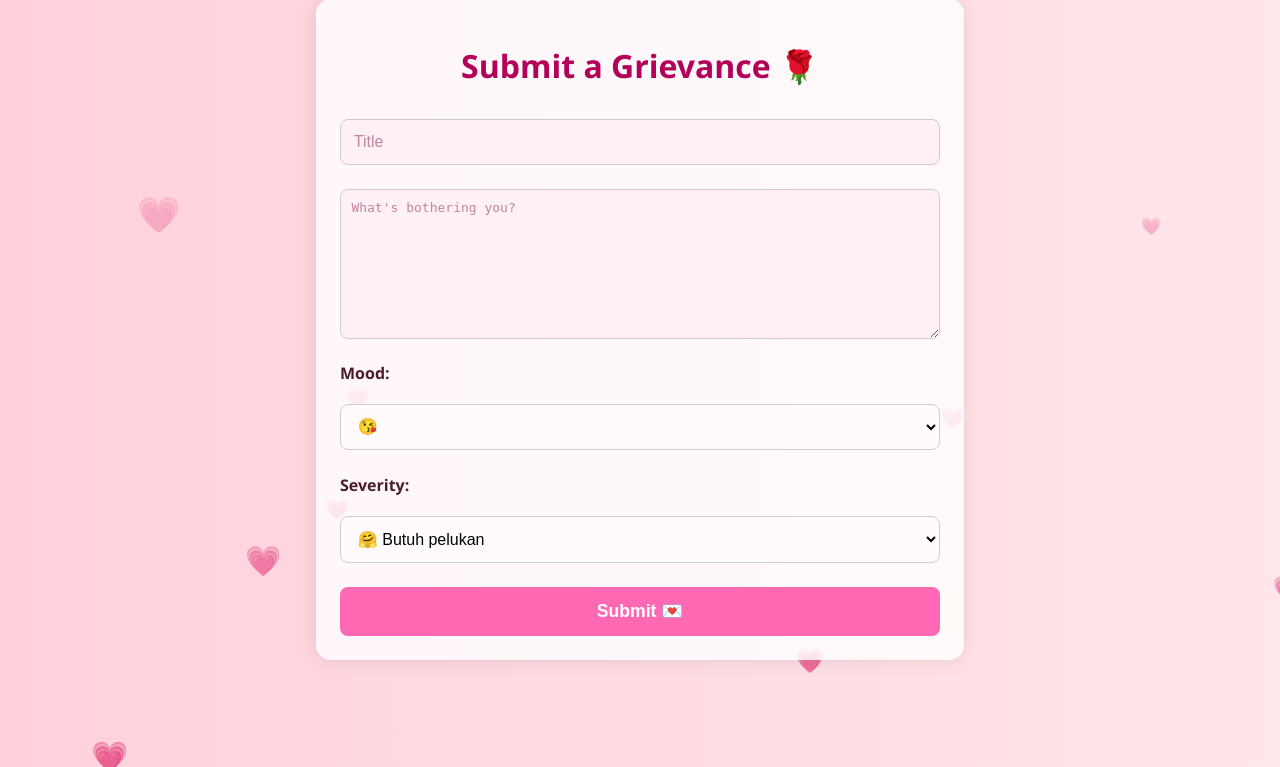
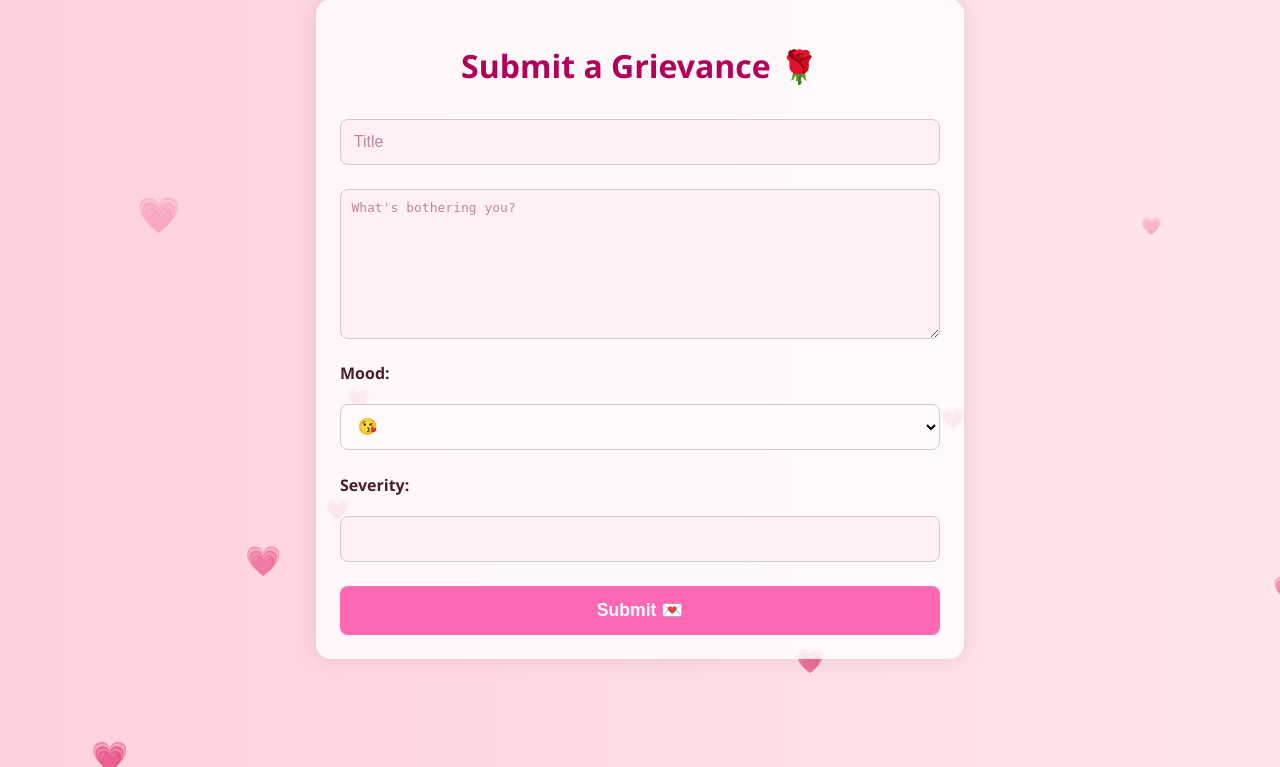
Before and after one commit to fallforsweden/lollymylove, a Flask app: page / in a window 1280 px wide. Shown: the part 33-800 px from the top of the page. Run offline with Flask 3, Linux system fonts and the light colour scheme.

Commit message:
Add files via upload

```diff
--- a/grievance_portal/app.py
+++ b/grievance_portal/app.py
@@ -22,7 +22,6 @@ def handle_grievance():
     conn.commit()
     conn.close()
 
-    # Return a redirect with a success parameter
     return redirect(url_for('serve_form', success='true'))
 
 if __name__ == '__main__':
--- a/grievance_portal/templates/index.html
+++ b/grievance_portal/templates/index.html
@@ -26,14 +26,10 @@
         <option value="🙂">🙂</option>
         <option value="😡">😡</option>
         <option value="😢">😢</option>
+
       </select>
       <label>Severity:</label>
-      <select name="severity">
-        <option value="Butuh pelukan">🤗 Butuh pelukan</option>
-        <option value="pangsit rebussssss">🤤🥟 pangsit rebussssss</option>
-        <option value="mie chili oil">🍜🍳 mie chili oil + ajitamago</option>
-        <option value="Mau ena ena (?) +18">🚨 Mau ena ena (?) 18+</option>
-      </select>
+      <input type="text" id="severity" name="severity">
       <button type="submit">Submit 💌</button>
     </form>
   </div>
```
